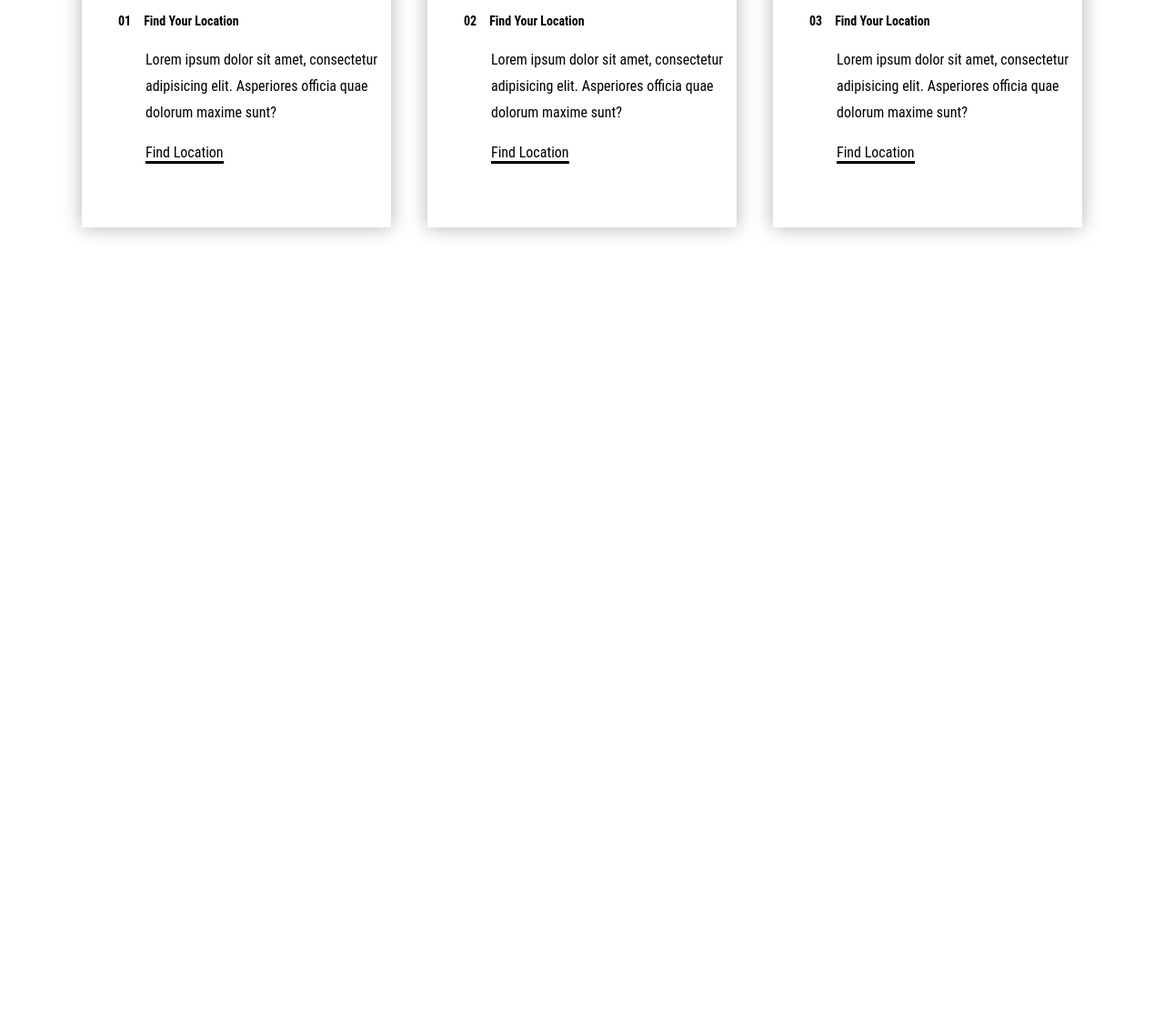
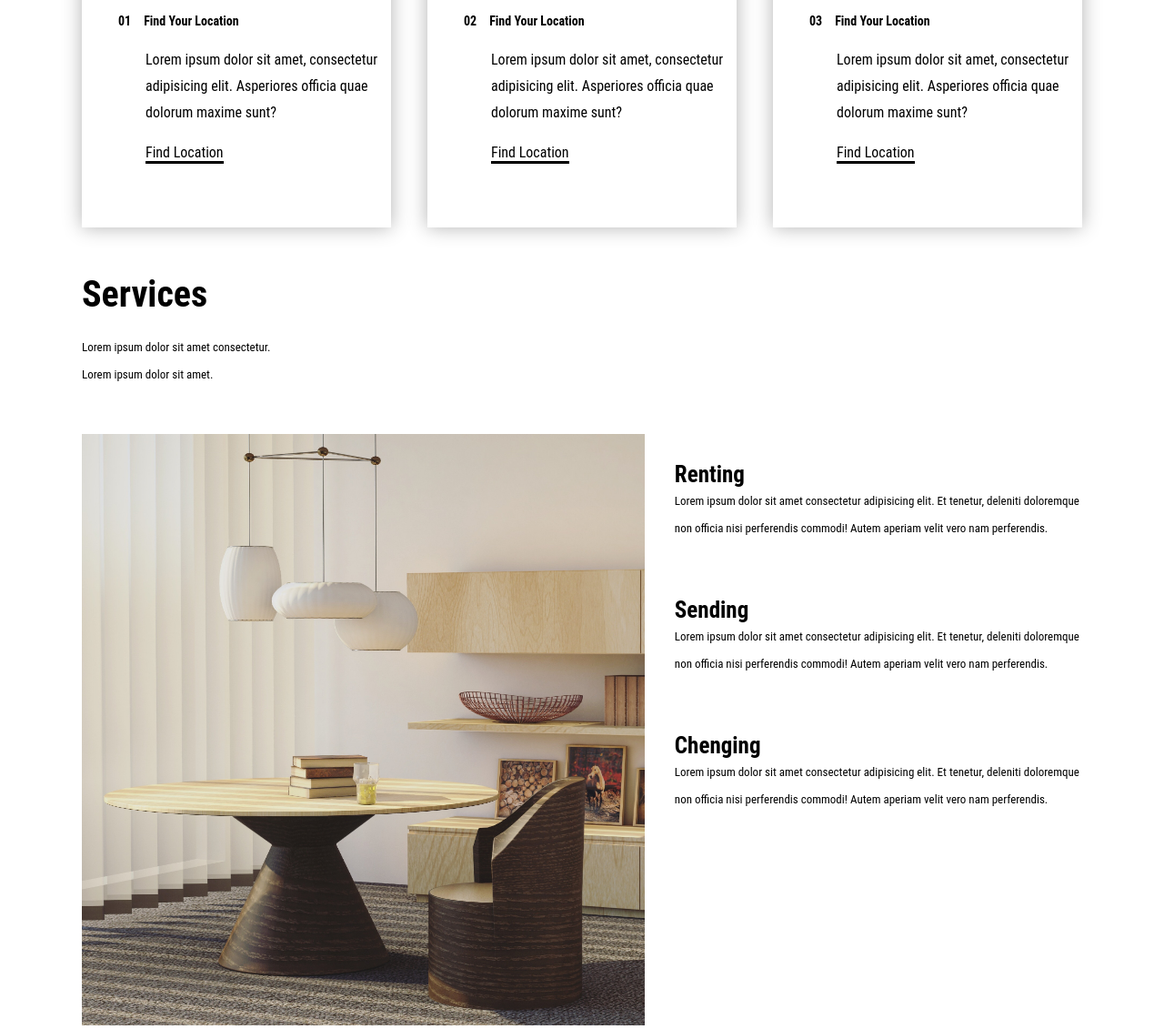
Before and after one commit to DanilXO/luxestate-html-css-template, a plain HTML site: page index.html in a window 1280 px wide. Shown: the part 3238-4369 px from the top of the page at 91% size. Before the commit the page ends 3538 px from the top, so only its background shows below. Drawn offline with Linux system fonts and the light colour scheme.

Commit message:
add services block

```diff
--- a/index.html
+++ b/index.html
@@ -200,7 +200,30 @@
                         </div>
                 </div>
             </div>
-
+        </section>
+        <section class="services wrapper">
+            <h2 class="services-title">Services</h2>
+            <p class="services-description">Lorem ipsum dolor sit amet consectetur.</p>
+            <p class="services-description">Lorem ipsum dolor sit amet.</p>
+            <div class="serv-container">
+                <div class="serv-img-container">
+                    <img src="img/serv.jpg" alt="out services image"> <!-- 649/629-->
+                </div>
+                <div class="serv-text">
+                    <h4>Renting</h4>
+                    <p>Lorem ipsum dolor sit amet consectetur adipisicing elit.
+                    Et tenetur, deleniti doloremque non officia nisi perferendis commodi!
+                    Autem aperiam velit vero nam perferendis.</p>
+                    <h4>Sending</h4>
+                    <p>Lorem ipsum dolor sit amet consectetur adipisicing elit.
+                    Et tenetur, deleniti doloremque non officia nisi perferendis commodi!
+                    Autem aperiam velit vero nam perferendis.</p>
+                    <h4>Chenging</h4>
+                    <p>Lorem ipsum dolor sit amet consectetur adipisicing elit.
+                    Et tenetur, deleniti doloremque non officia nisi perferendis commodi!
+                    Autem aperiam velit vero nam perferendis.</p>
+                </div>
+            </div>
         </section>
     </main>
     <script src="script.js"></script>
--- a/style.css
+++ b/style.css
@@ -305,6 +305,43 @@ nav {
     border-bottom: 3px solid #fff;
 }
 
+.serv-container {
+    display: flex;
+    margin-top: 50px;
+}
+.serv-img-container img {
+    max-height: 650px;
+    width: 100%;
+    height: auto;
+}
+.serv-img-container {
+    width: 58%;
+}
+.serv-img-container img {
+    width: 100%;
+    height: auto;
+}
+.serv-text {
+    width: 42%;
+    margin-left: 3%;
+}
+.serv-text p {
+    margin-bottom: 60px;
+}
+
+.services h2 {
+    font-size: 40px;
+    margin-bottom: 20px;
+}
+.services p {
+    font-size: 13px;
+    line-height: 30px;
+}
+.services h4 {
+    font-size: 25px;
+    margin-top: 30px;
+}
+
 @media screen and (max-width:1022px) {
         /* Адаптивное меню */
     .menu li a.logo {
@@ -337,6 +374,9 @@ nav {
     .step-num {
         margin-top: 3%;
         margin-left: 3%;
+    }
+    .services-title, .services-description{
+        margin-left: 15px;
     }
 }
 
@@ -463,6 +503,17 @@ nav {
         grid-template-rows: repeat(3, 1fr);
         justify-items: center;
     }
+    .serv-container{
+        flex-direction: column;
+    }
+    .serv-img-container {
+        margin-left: 1%;
+        margin-right: 1%;
+        width: 98%;
+    }
+    .serv-text {
+        width: 94%;
+    }
 
 }
 @media screen and (max-width:600px) {
```
Also changed, not shown: img/serv.jpg (added).
